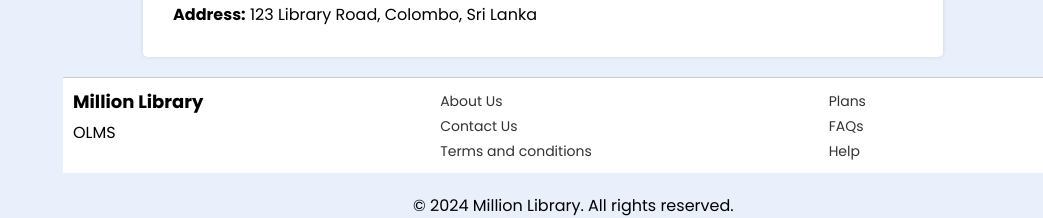
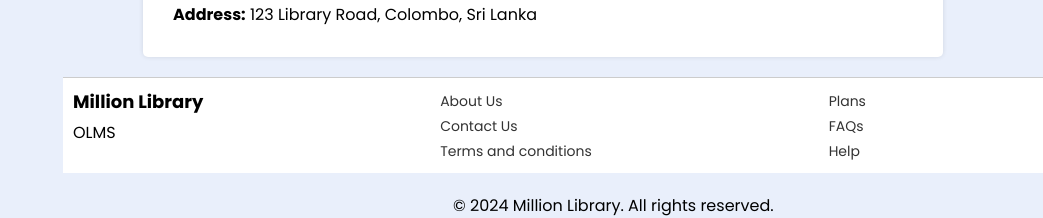
Before and after one commit to AsmaAmeenGeek/OLMS, a PHP site: page /user/Help.html in a window 1280 px wide. Shown: the part 1201-1419 px from the top of the page, without its empty margins (237-1280 px from the left). Run offline with PHP 8.4, Linux system fonts and the light colour scheme.

Commit message:
change footer margin

```diff
--- a/user/Help.html
+++ b/user/Help.html
@@ -264,7 +264,7 @@
         </div>
     </footer>
 
-    <p style="margin-left: 650px; margin-top: 20px;">&copy; 2024 Million Library. All rights reserved.</p>
+    <p style="margin-left: 690px; margin-top: 20px;">&copy; 2024 Million Library. All rights reserved.</p>
     <script src="script.js"></script>
 
 </body>
--- a/user/all_books.php
+++ b/user/all_books.php
@@ -206,7 +206,7 @@ if (!isset($_SESSION['RollNo'])) {
         </div>
     </footer>
 
-    <p style="margin-left: 650px; margin-top: 20px;">&copy; 2024 Million Library. All rights reserved.</p>
+    <p style="margin-left: 690px; margin-top: 20px;">&copy; 2024 Million Library. All rights reserved.</p>
     <script src="script.js"></script>
 </body>
 
--- a/user/books_details.php
+++ b/user/books_details.php
@@ -212,7 +212,7 @@ if (isset($_GET['BookId'])) {
                 </div>
             </footer>
 
-            <p style="margin-left: 650px; margin-top: 20px;">&copy; 2024 Million Library. All rights reserved.</p>
+            <p style="margin-left: 690px; margin-top: 20px;">&copy; 2024 Million Library. All rights reserved.</p>
 
             <script src="script.js"></script>
         </body>
--- a/user/currently_reserved.html
+++ b/user/currently_reserved.html
@@ -209,7 +209,7 @@
         </div>
     </footer>
 
-    <p style="margin-left: 650px; margin-top: 20px;">&copy; 2024 Million Library. All rights reserved.</p>
+    <p style="margin-left: 690px; margin-top: 20px;">&copy; 2024 Million Library. All rights reserved.</p>
 
     <script src="script.js"></script>
 </body>
--- a/user/due_fund.html
+++ b/user/due_fund.html
@@ -206,7 +206,7 @@
         </div>
     </footer>
 
-    <p style="margin-left: 650px; margin-top: 20px;">&copy; 2024 Million Library. All rights reserved.</p>
+    <p style="margin-left: 690px; margin-top: 20px;">&copy; 2024 Million Library. All rights reserved.</p>
     <script src="script.js"></script>
 
 </body>
--- a/user/home.html
+++ b/user/home.html
@@ -158,7 +158,7 @@
         </div>
     </footer>
 
-    <p style="margin-left: 650px; margin-top: 20px;">&copy; 2024 Million Library. All rights reserved.</p>
+    <p style="margin-left: 690px; margin-top: 20px;">&copy; 2024 Million Library. All rights reserved.</p>
 
     <script src="script.js"></script>
 </body>
--- a/user/message.php
+++ b/user/message.php
@@ -179,7 +179,7 @@ if ($_SESSION['RollNo']) {
             </div>
         </footer>
 
-        <p style="margin-left: 650px; margin-top: 20px;">&copy; 2024 Million Library. All rights reserved.</p>
+        <p style="margin-left: 690px; margin-top: 20px;">&copy; 2024 Million Library. All rights reserved.</p>
 
         <script src="script.js"></script>
     </body>
--- a/user/pre_borrowed_book.html
+++ b/user/pre_borrowed_book.html
@@ -188,7 +188,7 @@
         </div>
     </footer>
 
-    <p style="margin-left: 650px; margin-top: 20px;">&copy; 2024 Million Library. All rights reserved.</p>
+    <p style="margin-left: 690px; margin-top: 20px;">&copy; 2024 Million Library. All rights reserved.</p>
     <script src="script.js"></script>
 </body>
 
```
